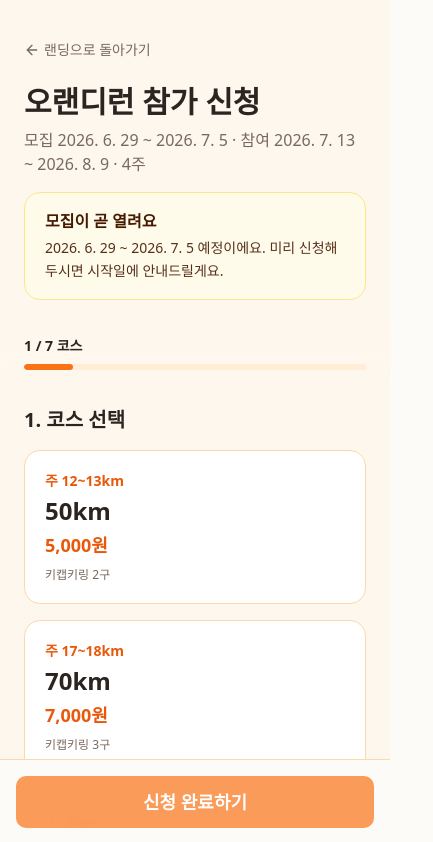
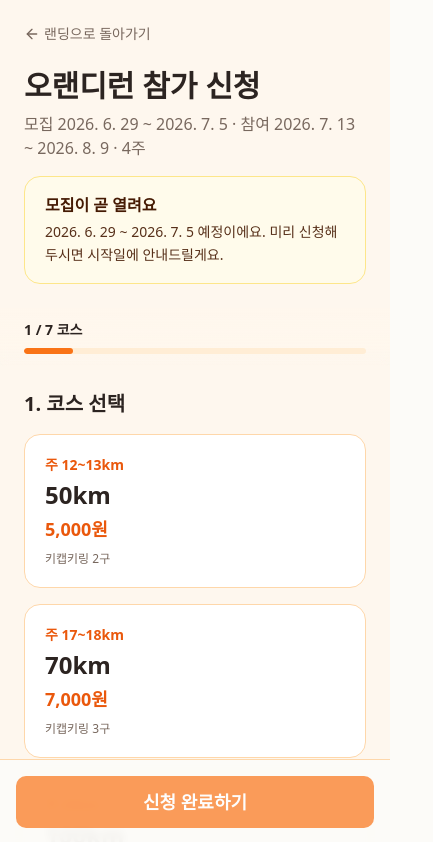
Before and after one commit to twoj2217-hash/orande-run, a Next.js app: page /apply in a window 390 px wide. Shown: the top 842 px of the page, 433 px wide, since content can reach past the window. Built offline with nearby package versions, Linux system fonts and the light colour scheme; a web font is replaced by a local one.

Commit message:
fix: 신청 페이지 모바일 UX 개선 및 푸터·진행바 동작 수정
Co-authored-by: Cursor <cursoragent@cursor.com>

```diff
--- a/app/apply/apply-page-content.tsx
+++ b/app/apply/apply-page-content.tsx
@@ -145,7 +145,11 @@ export function ApplyPageContent() {
     if (!selectedTierId) next.tier = "참여할 코스를 선택해 주세요."
     if (!cityId) next.cityId = "거주 지역을 선택해 주세요."
     if (cityId === "daejeon" && !district) next.district = "구를 선택해 주세요."
-    if (cityId === "outside" && !outsideRegion.trim()) next.outsideRegion = "거주 지역을 입력해 주세요."
+    if (cityId === "outside" && !outsideRegion.trim()) {
+      next.outsideRegion = "거주 지역을 입력해 주세요."
+    } else if (cityId === "outside" && outsideRegion.trim().length > 50) {
+      next.outsideRegion = "거주 지역은 50자 이하로 입력해 주세요."
+    }
     if (!form.name.trim()) next.name = "이름을 입력해 주세요."
     if (!/^01[0-9]-?[0-9]{3,4}-?[0-9]{4}$/.test(form.phone.replace(/\s/g, ""))) {
       next.phone = "올바른 휴대폰 번호를 입력해 주세요."
@@ -260,10 +264,10 @@ export function ApplyPageContent() {
   )
 
   return (
-    <div className="min-h-screen bg-orange-50/80 pb-28 md:pb-10">
+    <div className="min-h-screen bg-orange-50/80 pb-[calc(5rem+env(safe-area-inset-bottom))] md:pb-10">
       <ApplySuccessModal open={showSuccessModal} payload={successPayload} onClose={handleModalClose} />
 
-      <div className="container mx-auto px-6 py-10 max-w-2xl">
+      <div className="container mx-auto px-6 py-6 md:py-10 max-w-2xl">
         <Link
           href="/#join"
           className="inline-flex items-center gap-1 text-sm text-muted-foreground hover:text-orange-600 mb-6"
@@ -287,7 +291,7 @@ export function ApplyPageContent() {
 
         <ApplyProgress />
 
-        <form id="apply-form" onSubmit={handleSubmit} className="space-y-10" noValidate>
+        <form id="apply-form" onSubmit={handleSubmit} className="space-y-6 md:space-y-10" noValidate>
           <ApplyFormStep
             id="step-tier"
             headingId="tier-heading"
@@ -455,6 +459,7 @@ export function ApplyPageContent() {
             stepNumber={3}
             summary={scheduleSummary}
             isComplete={!!scheduleSummary}
+            collapseWhenComplete={false}
           >
             <p className="text-sm text-muted-foreground mb-4 text-ko-balance">{runningPreferenceCopy.sectionHint}</p>
             <div className="rounded-2xl border border-orange-200 bg-white p-6 space-y-5">
@@ -592,6 +597,7 @@ export function ApplyPageContent() {
             stepNumber={5}
             summary={shippingSummary}
             isComplete={Boolean(shippingZipcode && shippingAddress && shippingAddressDetail.trim())}
+            collapseWhenComplete={false}
           >
             <p className="text-sm text-muted-foreground mb-4 text-ko-balance">{shippingAddressCopy.sectionHint}</p>
             <div className="rounded-2xl border border-orange-200 bg-white p-6 space-y-4">
@@ -625,7 +631,7 @@ export function ApplyPageContent() {
             </div>
           </ApplyFormStep>
 
-          <section id="step-consent" aria-labelledby="consent-heading">
+          <section id="step-consent" data-apply-step="step-consent" aria-labelledby="consent-heading">
             <h2 id="consent-heading" className="text-xl font-black text-foreground mb-4">
               6. 동의
             </h2>
@@ -657,7 +663,7 @@ export function ApplyPageContent() {
           <ParticipationPolicyNotes className="bg-orange-50/40" />
 
           {/* 7. 입금 안내 */}
-          <section id="step-payment" aria-labelledby="payment-heading">
+          <section id="step-payment" data-apply-step="step-payment" aria-labelledby="payment-heading">
             <h2 id="payment-heading" className="text-xl font-black text-foreground mb-4">
               7. 참가비 입금
             </h2>
--- a/app/globals.css
+++ b/app/globals.css
@@ -38,6 +38,11 @@
 
   .copy-error-flash {
     @apply bg-red-50 text-red-700 border-red-300;
+  }
+
+  /* iOS 홈 인디케이터 등 safe area 하단 여백 */
+  .safe-area-pb {
+    padding-bottom: max(1rem, env(safe-area-inset-bottom));
   }
 }
 
--- a/app/layout.tsx
+++ b/app/layout.tsx
@@ -1,5 +1,5 @@
 import type { Metadata } from "next"
-import { SiteFooter } from "@/components/site-footer"
+import { LayoutFooter } from "@/components/layout-footer"
 import { brandCopy } from "@/lib/event-config"
 import "./globals.css"
 
@@ -35,7 +35,7 @@ export default function RootLayout({
         <main id="main-content" className="min-h-screen bg-background">
           {children}
         </main>
-        <SiteFooter />
+        <LayoutFooter />
       </body>
     </html>
   )
--- a/components/apply-form-step.tsx
+++ b/components/apply-form-step.tsx
@@ -1,7 +1,7 @@
 "use client"
 
 import { cn } from "@/lib/utils"
-import type { ReactNode } from "react"
+import { useCallback, useEffect, useState, type ReactNode } from "react"
 
 type ApplyFormStepProps = {
   id: string
@@ -11,6 +11,8 @@ type ApplyFormStepProps = {
   /** 완료 시 모바일에서 접힐 때 보여줄 한 줄 요약 */
   summary?: string | null
   isComplete: boolean
+  /** false이면 모바일에서 완료되어도 자동 접힘 안 함 (텍스트 입력 단계) */
+  collapseWhenComplete?: boolean
   children: ReactNode
 }
 
@@ -22,8 +24,33 @@ export function ApplyFormStep({
   stepNumber,
   summary,
   isComplete,
+  collapseWhenComplete = true,
   children
 }: ApplyFormStepProps) {
+  // 입력 중에는 접히지 않도록 포커스 상태를 추적합니다.
+  const [hasFocus, setHasFocus] = useState(false)
+  // 사용자가 summary를 탭해 단계를 다시 펼친 경우입니다.
+  const [userOpened, setUserOpened] = useState(false)
+
+  const shouldCollapse = Boolean(
+    isComplete && summary && collapseWhenComplete && !hasFocus && !userOpened
+  )
+
+  // 단계가 미완료로 돌아가면 수동 펼침 상태를 초기화합니다.
+  useEffect(() => {
+    if (!isComplete) setUserOpened(false)
+  }, [isComplete])
+
+  const handleBlurCapture = useCallback((event: React.FocusEvent<HTMLElement>) => {
+    const container = event.currentTarget
+    // 포커스가 단계 밖으로 나갔을 때만 입력 중 상태를 해제합니다.
+    window.requestAnimationFrame(() => {
+      if (!container.contains(document.activeElement)) {
+        setHasFocus(false)
+      }
+    })
+  }, [])
+
   const sectionContent = (
     <>
       <h2 id={headingId} className="text-xl font-black text-foreground mb-4">
@@ -35,28 +62,54 @@ export function ApplyFormStep({
 
   return (
     <>
-      {/* 모바일 — 완료 단계 접기 */}
-      <div className="md:hidden">
-        {isComplete && summary ? (
-          <details id={id} className="rounded-2xl border border-orange-200 bg-white overflow-hidden group">
-            <summary className="px-5 py-4 cursor-pointer list-none flex items-center justify-between gap-2 font-semibold text-foreground">
+      {/* 모바일 — section/details 분기 없이 details DOM을 유지하고 open만 제어 */}
+      <div
+        className="md:hidden"
+        onFocusCapture={() => setHasFocus(true)}
+        onBlurCapture={handleBlurCapture}
+      >
+        <details
+          id={id}
+          data-apply-step={id}
+          open={!shouldCollapse}
+          onToggle={(event) => {
+            const details = event.currentTarget
+            setUserOpened(details.open)
+          }}
+          className={cn(
+            "overflow-hidden group",
+            shouldCollapse
+              ? "rounded-2xl border border-orange-200 bg-white"
+              : "border-transparent bg-transparent"
+          )}
+        >
+          <summary
+            className={cn(
+              "px-5 py-4 cursor-pointer list-none flex items-center justify-between gap-2 font-semibold text-foreground",
+              "[&::-webkit-details-marker]:hidden",
+              !shouldCollapse && "hidden"
+            )}
+            aria-label={`${stepNumber}. ${title} — 탭하여 수정`}
+          >
             <span>
               <span className="text-orange-600 mr-2">{stepNumber}.</span>
               {title}
             </span>
             <span className="text-sm font-normal text-muted-foreground truncate">{summary}</span>
           </summary>
-            <div className="px-5 pb-5 border-t border-orange-100">{children}</div>
+          <div className={cn(shouldCollapse && "px-5 pb-5 border-t border-orange-100")}>
+            {sectionContent}
+          </div>
         </details>
-        ) : (
-          <section id={id} aria-labelledby={headingId}>
-            {sectionContent}
-          </section>
-        )}
       </div>
 
-      {/* 데스크톱 — 항상 펼침 */}
-      <section id={id} aria-labelledby={headingId} className="hidden md:block">
+      {/* 데스크톱 — 항상 펼침 (id 중복 방지용 -desktop 접미사) */}
+      <section
+        id={`${id}-desktop`}
+        data-apply-step={id}
+        aria-labelledby={headingId}
+        className="hidden md:block"
+      >
         {sectionContent}
       </section>
     </>
--- /dev/null
+++ b/components/layout-footer.tsx
@@ -0,0 +1,13 @@
+"use client"
+
+import { SiteFooter } from "@/components/site-footer"
+import { usePathname } from "next/navigation"
+
+// 신청 페이지는 하단 고정 CTA와 겹치지 않도록 푸터를 숨깁니다.
+export function LayoutFooter() {
+  const pathname = usePathname()
+
+  if (pathname === "/apply") return null
+
+  return <SiteFooter />
+}
```
Also changed, not shown: components/apply-progress.tsx (+49 -6 lines). Lines whose indentation alone changed are shown as unchanged.
